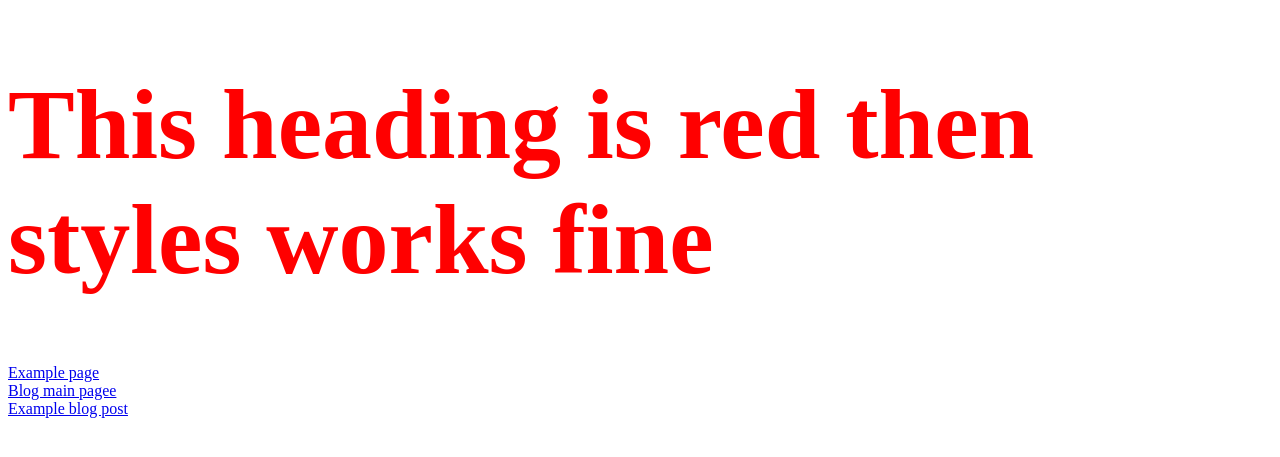
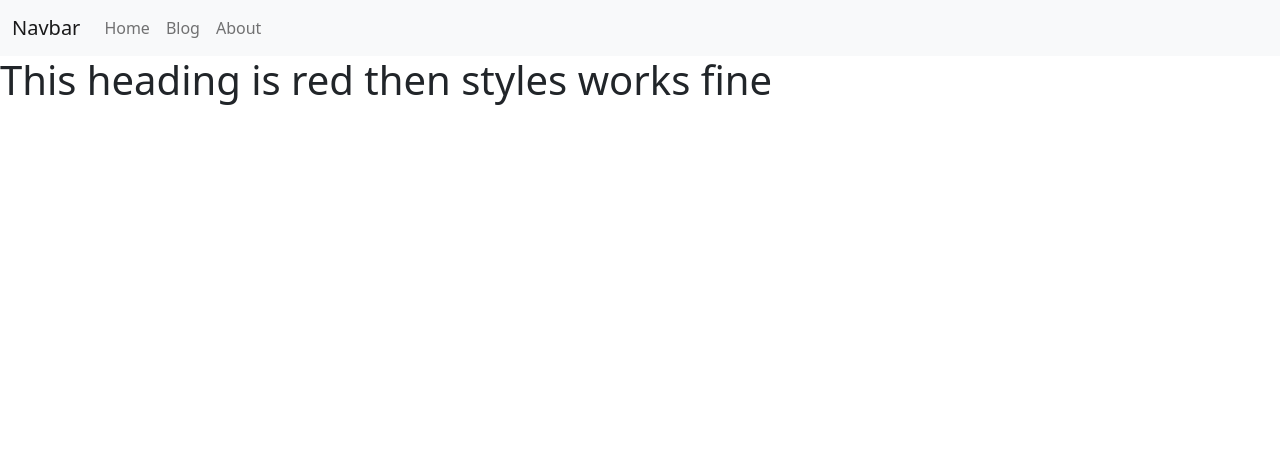
Before and after one commit to DilsonsPickles/audacity-website-jekyll, a Jekyll site: the page built from index.html, in a window 1280 px wide. Shown: the top 457 px of the page. Built offline with Jekyll 4.4.1, drawn with Linux system fonts in a browser that asks for light colours.

Commit message:
add bootstrap styling and basic navbar

```diff
--- a/_layouts/default.html
+++ b/_layouts/default.html
@@ -30,9 +30,31 @@
     {% include _example.html %}
 
     <link href="/assets/style.css" rel="stylesheet" />
+    <link href="https://cdn.jsdelivr.net/npm/bootstrap@5.0.2/dist/css/bootstrap.min.css" rel="stylesheet" integrity="sha384-EVSTQN3/azprG1Anm3QDgpJLIm9Nao0Yz1ztcQTwFspd3yD65VohhpuuCOmLASjC" crossorigin="anonymous">
 </head>
 
 <body>
+    <nav class="navbar navbar-expand-lg navbar-light bg-light">
+        <div class="container-fluid">
+          <a class="navbar-brand" href="#">Navbar</a>
+          <button class="navbar-toggler" type="button" data-bs-toggle="collapse" data-bs-target="#navbarNav" aria-controls="navbarNav" aria-expanded="false" aria-label="Toggle navigation">
+            <span class="navbar-toggler-icon"></span>
+          </button>
+          <div class="collapse navbar-collapse" id="navbarNav">
+            <ul class="navbar-nav">
+              <li class="nav-item">
+                <a class="nav-link" aria-current="page" href="/">Home</a>
+              </li>
+              <li class="nav-item">
+                <a class="nav-link" href="/blog">Blog</a>
+              </li>
+              <li class="nav-item">
+                <a class="nav-link" href="#">About</a>
+              </li>
+            </ul>
+          </div>
+        </div>
+      </nav>
 {{ content }}
 </body>
 </html>
--- a/assets/style.css
+++ /dev/null
@@ -1,4 +0,0 @@
-h1{
-    font-size: 100px;
-    color: red;
-}
--- a/index.html
+++ b/index.html
@@ -12,9 +12,3 @@ author: Audacity team
 ---
 
 <h1>This heading is red then styles works fine</h1>
-
-<a href="/example">Example page</a>
-<br/>
-<a href="/blog">Blog main pagee</a>
-<br/>
-<a href="/example/2021/10/03/example.html"> Example blog post</a>
```
